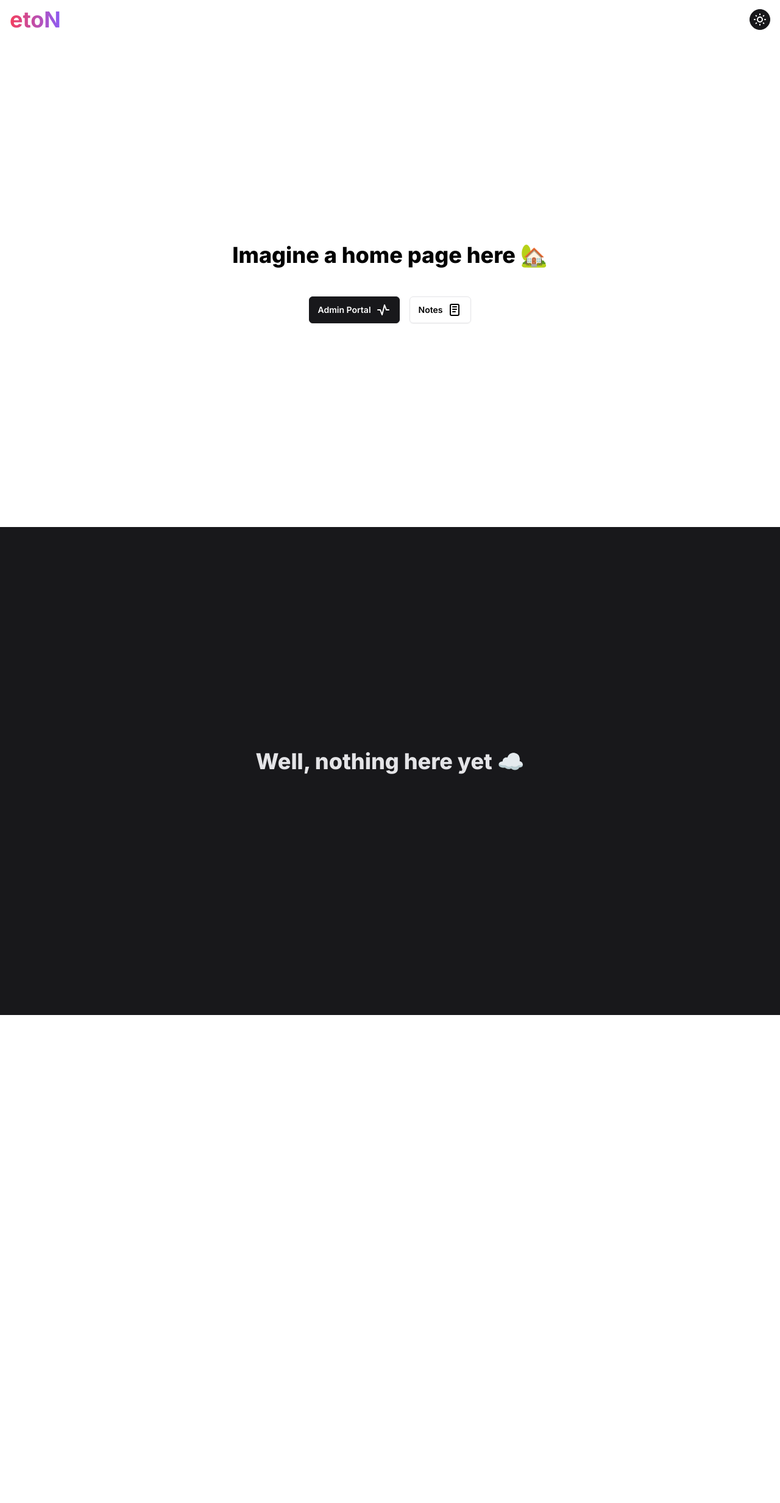
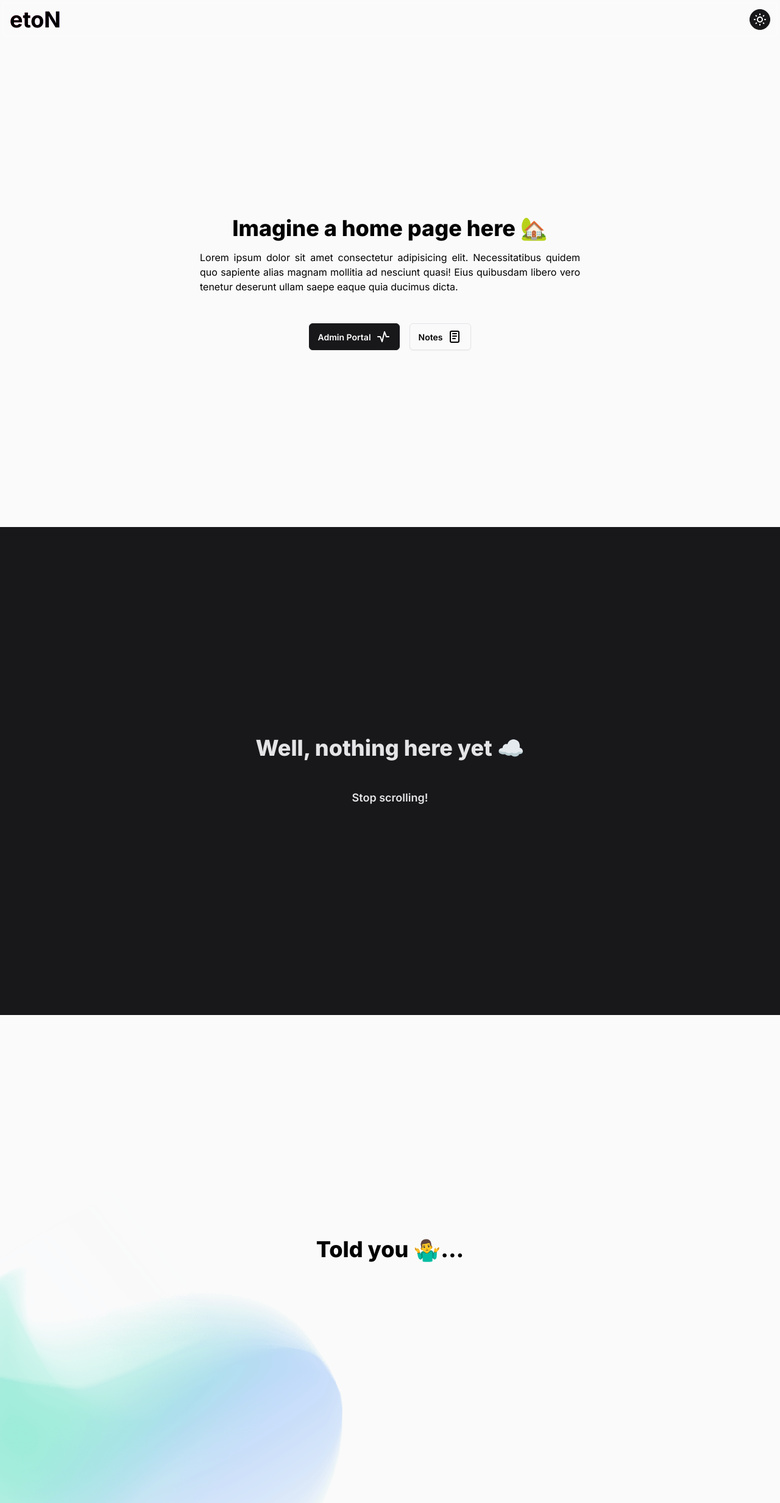
Before and after one commit to kaisergeX/note-next, a Next.js app: page /en in a window 1280 px wide. Shown: the whole page at 61% size. Before the commit the page ends 1664 px from the top, so only its background shows below. Built offline with nearby package versions, Linux system fonts and the light colour scheme; no server answers.

Commit message:
feat: ✨ add scroll top feature, improve UI

```diff
--- a/app/[locale]/layout.tsx
+++ b/app/[locale]/layout.tsx
@@ -5,6 +5,7 @@ import {notFound} from 'next/navigation'
 import ProviderWrapper from '~/components/layouts/provider-wrapper'
 import Navbar from '~/components/layouts/navbar'
 import ThemeWrapper from '~/components/layouts/theme-wrapper'
+import ScrollTopButton from '~/components/layouts/scroll-top-button'
 import '../globals.css'
 
 export const metadata = {
@@ -33,6 +34,8 @@ export default function LocaleLayout({children, params}: Props) {
       <ProviderWrapper>
         <Navbar appName={t('common.app')} signOutLabel={t('auth.signOut')} />
         {children}
+
+        <ScrollTopButton />
       </ProviderWrapper>
     </ThemeWrapper>
   )
--- a/app/[locale]/page.tsx
+++ b/app/[locale]/page.tsx
@@ -1,6 +1,8 @@
 import {IconActivity, IconNotes} from '@tabler/icons-react'
 import {useTranslations} from 'next-intl'
+import Image from 'next/image'
 import Link from 'next/link'
+import SwooshImg from '~/public/swoosh.png'
 
 export default function Home() {
   const t = useTranslations()
@@ -8,23 +10,55 @@ export default function Home() {
   return (
     <main className="[&>section]:h-[100dvh] [&>section]:w-full [&>section]:px-4">
       <section className="flex-center flex-col">
-        <h2 className="mb-8 text-center text-2xl font-extrabold md:text-4xl">
+        <h2 className="text-center text-2xl font-extrabold md:text-4xl">
           {t('homepage.title')}
         </h2>
+        <p className="mx-auto mb-8 text-justify sm:w-1/2">
+          Lorem ipsum dolor sit amet consectetur adipisicing elit.
+          Necessitatibus quidem quo sapiente alias magnam mollitia ad nesciunt
+          quasi! Eius quibusdam libero vero tenetur deserunt ullam saepe eaque
+          quia ducimus dicta.
+        </p>
         <div className="flex-center">
           <Link href="/users" className="button">
-            {t('admin.title')} <IconActivity />
+            <span>{t('admin.title')}</span>
+            <IconActivity />
           </Link>
+
           <Link href="/eton" className="button-secondary">
-            {t('note.title')} <IconNotes />
+            <span>{t('note.title')}</span>
+            <IconNotes />
           </Link>
         </div>
       </section>
 
-      <section className="bg-reverse flex-center">
+      <section className="bg-reverse flex-center relative flex-col">
         <h2 className="mb-8 text-center text-4xl font-extrabold">
           Well, nothing here yet ☁️
         </h2>
+        <h3>Stop scrolling!</h3>
+
+        <Image
+          className="absolute bottom-0 left-0 hidden dark:block"
+          src={SwooshImg}
+          alt="fancy wave background"
+          quality={100}
+          placeholder="blur"
+        />
+      </section>
+
+      <section className="flex-center relative">
+        <h2 className="mb-8 text-center text-4xl font-extrabold">
+          Told you 🤷‍♂️...
+        </h2>
+
+        <Image
+          className="absolute bottom-0 left-0 -z-10 dark:hidden"
+          src={SwooshImg}
+          alt="a fancy wave background"
+          quality={100}
+          placeholder="blur"
+        />
       </section>
     </main>
   )
--- a/app/globals.css
+++ b/app/globals.css
@@ -12,7 +12,7 @@
   } */
 
   body {
-    @apply scroll-smooth antialiased dark:bg-zinc-900 dark:text-zinc-200;
+    @apply scroll-smooth bg-zinc-50 text-black antialiased dark:bg-zinc-900 dark:text-zinc-200;
   }
 
   body:has(main):has(.bg-fancy) {
@@ -26,18 +26,22 @@
   h2 {
     @apply text-lg font-semibold sm:text-xl;
   }
+
+  h3 {
+    @apply font-semibold sm:text-lg;
+  }
 }
 
 @layer components {
   .button-base {
-    @apply inline-block gap-2 rounded-md border px-3.5 py-2.5 text-sm font-semibold shadow-sm
-      transition-colors focus-visible:outline focus-visible:outline-2 focus-visible:outline-offset-2
+    @apply inline-flex items-center gap-2 rounded-md border px-3.5 py-2.5 align-top text-sm font-semibold leading-normal
+      shadow-sm transition-colors focus-visible:outline focus-visible:outline-2 focus-visible:outline-offset-2
       focus-visible:outline-zinc-900 dark:focus-visible:outline-zinc-400;
   }
 
-  .button-base:has(:only-child) {
-    /* display: flex; if button-base has more than 1 child */
-    @apply inline-flex h-11 items-center;
+  .button-base:not(:has(> :only-child)) {
+    /* apply styles to .button-base that has more than 1 child */
+    @apply h-11;
   }
 
   .button {
@@ -51,6 +55,10 @@
       dark:border-zinc-600 dark:hover:border-zinc-200;
   }
 
+  .button-icon {
+    @apply button !h-fit;
+  }
+
   .card-fancy {
     @apply dark:bg-transparent dark:shadow-[inset_0_0_6px_#ffffff1a];
   }
@@ -58,13 +66,13 @@
   .glass {
     @apply bg-white/40 backdrop-blur-sm transition-all dark:border-slate-50/[0.06] dark:bg-transparent sm:bg-transparent;
   }
+
+  .text-gradient {
+    @apply bg-gradient-to-r from-rose-500 to-violet-500 bg-clip-text text-transparent;
+  }
 }
 
 @layer utilities {
-  .icon > svg {
-    @apply h-5 w-5;
-  }
-
   .bg-reverse {
     @apply bg-zinc-900 text-zinc-200 dark:bg-zinc-100 dark:text-zinc-900;
   }
--- a/components/layouts/navbar.tsx
+++ b/components/layouts/navbar.tsx
@@ -31,25 +31,23 @@ export default function Navbar({appName, signOutLabel}: NavProps) {
   return (
     <Disclosure
       as="nav"
-      className="glass sticky top-0 z-10 data-[headlessui-state=open]:bg-white dark:data-[headlessui-state=open]:bg-inherit"
+      className="glass sticky top-0 z-10 data-[headlessui-state=open]:bg-white dark:data-[headlessui-state=open]:bg-inherit sm:data-[headlessui-state=open]:bg-inherit"
     >
       {({open}) => (
         <>
           <div className="flex h-16 items-center justify-between gap-4 p-4">
-            <Link href="/">
-              <span className="inline-block bg-gradient-to-r from-rose-500 to-violet-500 bg-clip-text text-2xl font-bold text-transparent dark:hidden md:text-4xl">
+            <Link href="/" className="group text-2xl font-bold md:text-4xl">
+              <span className="text-gradient inline-block text-inherit transition-colors group-hover:text-transparent dark:hidden">
                 {appName}
               </span>
 
-              <span className="hidden text-2xl font-bold dark:inline-block md:text-4xl">
-                {appName}
-              </span>
+              <span className="hidden dark:inline-block">{appName}</span>
             </Link>
 
             <div className="flex items-center gap-4">
               <button
                 type="button"
-                className="button rounded-full p-1"
+                className="button-icon rounded-full p-1"
                 onClick={() => setTheme(isDarkMode ? 'light' : 'dark')}
               >
                 <span className="sr-only">Theme Switcher</span>
--- /dev/null
+++ b/components/layouts/scroll-top-button.tsx
@@ -0,0 +1,29 @@
+'use client'
+import type {ButtonHTMLAttributes, PropsWithChildren} from 'react'
+import {IconArrowUp} from '@tabler/icons-react'
+import {useWindowScroll} from '~/util/hooks/use-window-scroll'
+import {classNames} from '~/util'
+
+export default function ScrollTopButton({
+  children,
+  ...props
+}: PropsWithChildren<
+  Omit<ButtonHTMLAttributes<HTMLButtonElement>, 'onClick'>
+>) {
+  const [scroll, scrollTo] = useWindowScroll()
+
+  return (
+    <button
+      type="button"
+      role="navigation"
+      className={classNames(
+        scroll.y > 200 ? 'visible bottom-4' : 'invisible -bottom-16',
+        'button fixed right-4 rounded-full p-1 mix-blend-difference invert transition-all dark:invert-0',
+      )}
+      onClick={() => scrollTo({y: 0})}
+      {...props}
+    >
+      {children || <IconArrowUp />}
+    </button>
+  )
+}
--- a/next.config.js
+++ b/next.config.js
@@ -4,6 +4,7 @@ const withNextIntl = require('next-intl/plugin')()
 /** @type {import('next').NextConfig} */
 const nextConfig = {
   images: {
+    formats: ['image/avif', 'image/webp'],
     domains: ['pbs.twimg.com'],
   },
 }
--- a/package.json
+++ b/package.json
@@ -19,7 +19,7 @@
     "@vercel/postgres": "^0.4.0",
     "dayjs": "^1.11.8",
     "drizzle-orm": "^0.27.0",
-    "next": "13.4.7",
+    "next": "13.4.8",
     "next-auth": "^4.22.1",
     "next-intl": "3.0.0-beta.5",
     "react": "18.2.0",
--- /dev/null
+++ b/util/hooks/use-window-event.ts
@@ -0,0 +1,13 @@
+'use client'
+import {useEffect} from 'react'
+
+export function useWindowEvent<K extends string = keyof WindowEventMap>(
+  type: K,
+  listener: EventListenerOrEventListenerObject,
+  options?: boolean | AddEventListenerOptions,
+) {
+  useEffect(() => {
+    window.addEventListener(type, listener, options)
+    return () => window.removeEventListener(type, listener, options)
+  }, [type, listener, options])
+}
--- /dev/null
+++ b/util/hooks/use-window-scroll.ts
@@ -0,0 +1,43 @@
+'use client'
+import {useState, useEffect} from 'react'
+import {useWindowEvent} from './use-window-event'
+
+type ScrollPosition = {
+  x: number
+  y: number
+}
+
+function getScrollPosition(): ScrollPosition {
+  return typeof window !== 'undefined'
+    ? {x: window.scrollX, y: window.scrollY}
+    : {x: 0, y: 0}
+}
+
+function scrollTo({x, y}: Partial<ScrollPosition>) {
+  if (typeof window !== 'undefined') {
+    const scrollOptions: ScrollToOptions = {behavior: 'smooth'}
+
+    if (typeof x === 'number') {
+      scrollOptions.left = x
+    }
+
+    if (typeof y === 'number') {
+      scrollOptions.top = y
+    }
+
+    window.scrollTo(scrollOptions)
+  }
+}
+
+export function useWindowScroll() {
+  const [position, setPosition] = useState<ScrollPosition>({x: 0, y: 0})
+
+  useWindowEvent('scroll', () => setPosition(getScrollPosition()))
+  useWindowEvent('resize', () => setPosition(getScrollPosition()))
+
+  useEffect(() => {
+    setPosition(getScrollPosition())
+  }, [])
+
+  return [position, scrollTo] as const
+}
```
Also changed, not shown: public/swoosh.png (added), 1 other file (tests, documents, lock files or other folders).
